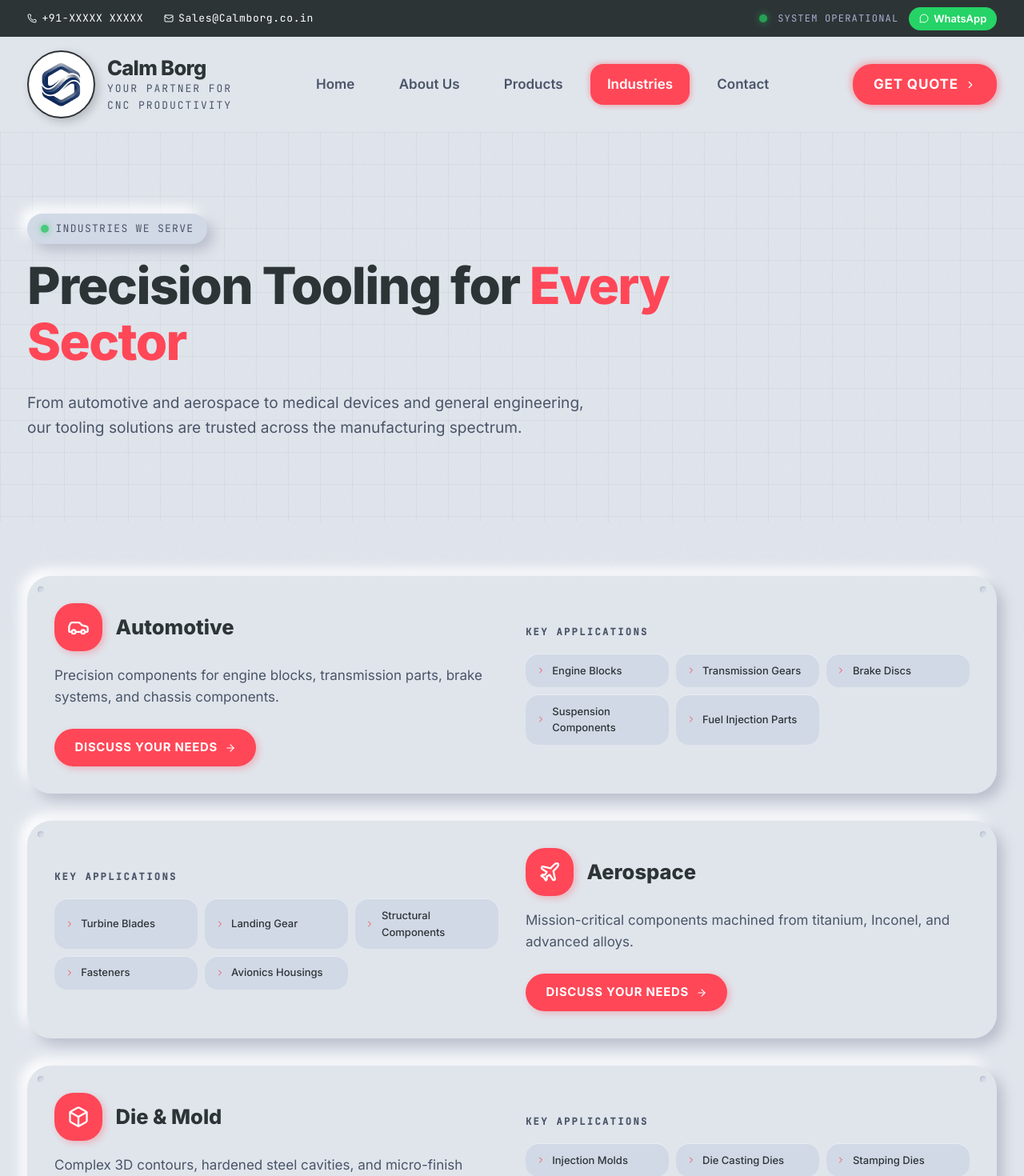
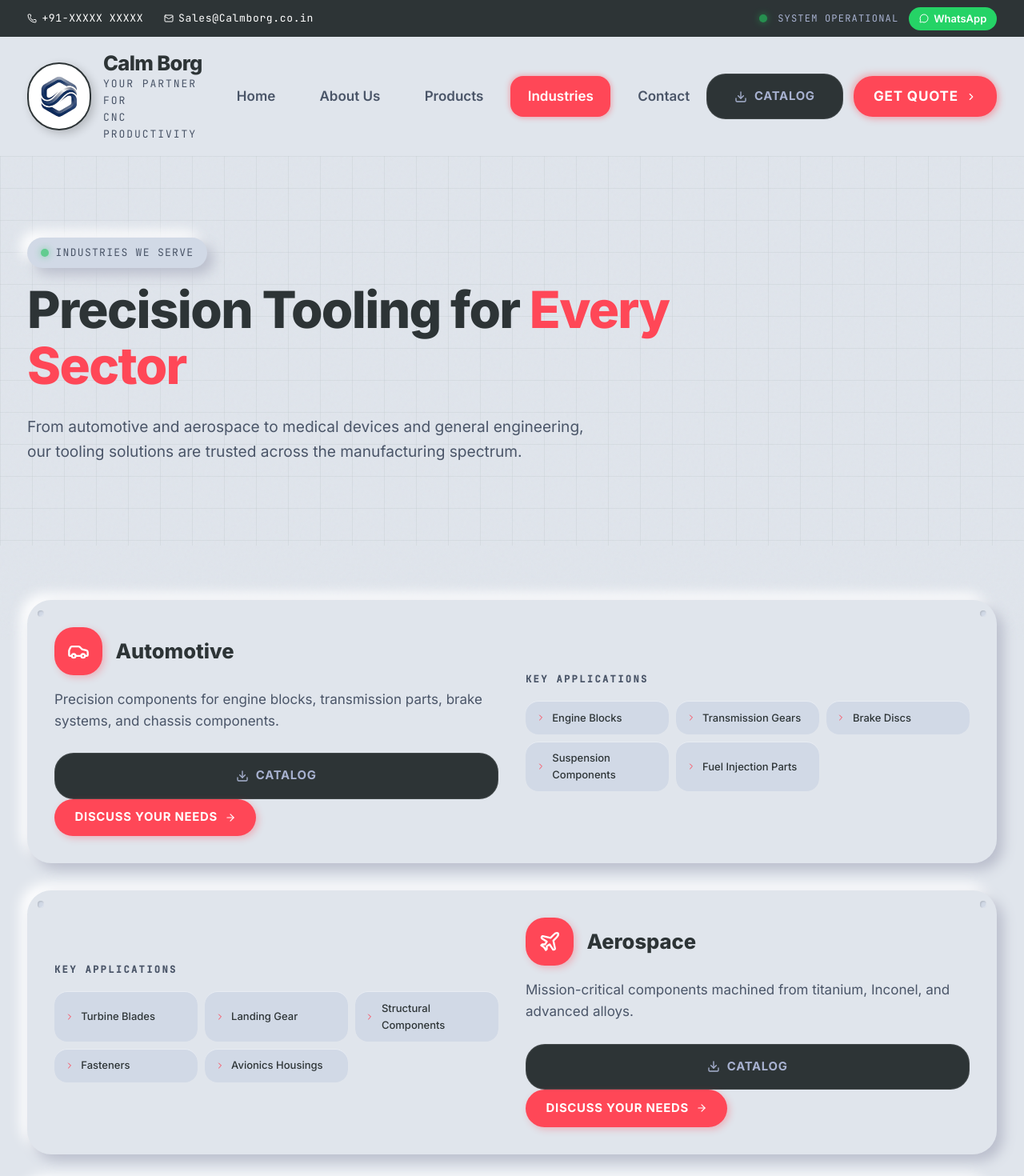
Before and after one commit to Kolavara/Calmborg, a Next.js app: page /industries in a window 1280 px wide. Shown: the top 1470 px of the page at 80% size. Built offline with nearby package versions, Linux system fonts and the light colour scheme.

Commit message:
Add catalog buttons everywhere and fix related products text size

```diff
--- a/src/app/about/page.tsx
+++ b/src/app/about/page.tsx
@@ -9,8 +9,7 @@ import {
   stats,
   industries,
 } from "@/lib/data";
-import {
-  ArrowRight,
+import { ArrowRight,
   CheckCircle,
   Target,
   Eye,
@@ -28,8 +27,7 @@ import {
   Zap,
   Cpu,
   Wrench,
-  Quote,
-} from "lucide-react";
+  Quote, Download } from "lucide-react";
 
 const iconMap: Record<string, React.ElementType> = {
   CheckCircle,
--- a/src/app/industries/page.tsx
+++ b/src/app/industries/page.tsx
@@ -2,8 +2,7 @@
 
 import Link from "next/link";
 import { industries, company } from "@/lib/data";
-import {
-  ArrowRight,
+import { ArrowRight,
   ChevronRight,
   Car,
   Plane,
@@ -15,8 +14,7 @@ import {
   Wrench,
   MessageCircle,
   Phone,
-  MapPin,
-} from "lucide-react";
+  MapPin, Download } from "lucide-react";
 
 const iconMap: Record<string, React.ElementType> = {
   Car,
@@ -91,7 +89,15 @@ export default function IndustriesPage() {
                         {ind.description}
                       </p>
 
-                      <Link
+                      <a
+                  href="/catalog.pdf"
+                  target="_blank"
+                  className="flex items-center justify-center gap-2 rounded-xl bg-[var(--dark-bg)] border border-white/10 px-8 py-4 text-sm font-bold uppercase tracking-wider text-[var(--dark-text-muted)] transition-all duration-150 hover:translate-y-[2px] hover:text-white hover:border-white/20"
+                >
+                  <Download size={16} />
+                  Catalog
+                </a>
+                <Link
                         href="/contact#rfq"
                         className="inline-flex items-center gap-2 rounded-xl bg-[var(--accent)] px-6 py-3 text-sm font-bold uppercase tracking-wider text-white shadow-[3px_3px_8px_rgba(255,71,87,0.3)] transition-all duration-150 hover:translate-y-[2px] hover:shadow-[inset_3px_3px_6px_rgba(0,0,0,0.2)]"
                       >
--- a/src/app/page.tsx
+++ b/src/app/page.tsx
@@ -10,8 +10,7 @@ import {
   productCategories,
   industries,
 } from "@/lib/data";
-import {
-  ArrowRight,
+import { ArrowRight,
   CheckCircle,
   Headphones,
   IndianRupee,
@@ -35,8 +34,7 @@ import {
   Award,
   Clock,
   Star,
-  CircleDot,
-} from "lucide-react";
+  CircleDot, Download } from "lucide-react";
 
 /* ─── Animated Counter ─── */
 function AnimatedStat({
@@ -204,6 +202,14 @@ export default function Home() {
                     className="transition-transform group-hover:translate-x-1"
                   />
                 </Link>
+                <a
+                  href="/catalog.pdf"
+                  target="_blank"
+                  className="flex items-center justify-center gap-2 rounded-xl bg-[var(--dark-bg)] border border-white/10 px-8 py-4 text-sm font-bold uppercase tracking-wider text-[var(--dark-text-muted)] transition-all duration-150 hover:translate-y-[2px] hover:text-white hover:border-white/20"
+                >
+                  <Download size={16} />
+                  Catalog
+                </a>
                 <Link
                   href="/contact#rfq"
                   className="flex items-center justify-center gap-2 rounded-xl bg-[var(--muted)] px-8 py-4 text-sm font-bold uppercase tracking-wider text-[var(--foreground)] shadow-[var(--shadow-card)] transition-all duration-150 hover:translate-y-[2px] hover:shadow-[var(--shadow-pressed)]"
@@ -578,7 +584,15 @@ export default function Home() {
                   information to receive expert tooling recommendations.
                 </p>
                 <div className="flex flex-col gap-3 sm:flex-row">
-                  <Link
+                  <a
+                  href="/catalog.pdf"
+                  target="_blank"
+                  className="flex items-center justify-center gap-2 rounded-xl bg-[var(--dark-bg)] border border-white/10 px-8 py-4 text-sm font-bold uppercase tracking-wider text-[var(--dark-text-muted)] transition-all duration-150 hover:translate-y-[2px] hover:text-white hover:border-white/20"
+                >
+                  <Download size={16} />
+                  Catalog
+                </a>
+                <Link
                     href="/contact#rfq"
                     className="flex items-center justify-center gap-2 rounded-xl bg-[var(--accent)] px-8 py-4 text-sm font-bold uppercase tracking-wider text-white shadow-[4px_4px_12px_rgba(255,71,87,0.35),-4px_-4px_12px_rgba(255,100,110,0.35)] transition-all duration-150 hover:translate-y-[2px] hover:shadow-[inset_4px_4px_8px_rgba(0,0,0,0.2)]"
                   >
--- a/src/app/products/[slug]/page.tsx
+++ b/src/app/products/[slug]/page.tsx
@@ -138,6 +138,14 @@ export default function ProductDetailPage({
 
               {/* Quick Actions */}
               <div className="flex flex-col gap-3 sm:flex-row flex-wrap">
+                <a
+                  href="/catalog.pdf"
+                  target="_blank"
+                  className="flex items-center justify-center gap-2 rounded-xl bg-[var(--dark-bg)] border border-white/10 px-8 py-4 text-sm font-bold uppercase tracking-wider text-[var(--dark-text-muted)] transition-all duration-150 hover:translate-y-[2px] hover:text-white hover:border-white/20"
+                >
+                  <Download size={16} />
+                  Catalog
+                </a>
                 <Link
                   href="/contact#rfq"
                   className="flex items-center justify-center gap-2 rounded-xl bg-[var(--accent)] px-6 py-3 text-sm font-bold uppercase tracking-wider text-white shadow-[3px_3px_8px_rgba(255,71,87,0.35)] transition-all hover:translate-y-[1px] hover:shadow-[inset_3px_3px_6px_rgba(0,0,0,0.2)]"
@@ -320,7 +328,7 @@ export default function ProductDetailPage({
                     {related.name}
                   </h3>
                   {related.shortDescription && (
-                    <p className="mt-1 text-[13px] text-[var(--text-muted)] line-clamp-2">
+                    <p className="mt-1 text-sm text-[var(--text-muted)] line-clamp-2">
                       {related.shortDescription}
                     </p>
                   )}
@@ -345,6 +353,14 @@ export default function ProductDetailPage({
                 Our team is ready to help you find the perfect tooling solution.
               </p>
               <div className="flex flex-col items-center gap-4 sm:flex-row sm:justify-center">
+                <a
+                  href="/catalog.pdf"
+                  target="_blank"
+                  className="flex items-center justify-center gap-2 rounded-xl bg-[var(--dark-bg)] border border-white/10 px-8 py-4 text-sm font-bold uppercase tracking-wider text-[var(--dark-text-muted)] transition-all duration-150 hover:translate-y-[2px] hover:text-white hover:border-white/20"
+                >
+                  <Download size={16} />
+                  Catalog
+                </a>
                 <Link
                   href="/contact#rfq"
                   className="flex items-center gap-2 rounded-xl bg-[var(--accent)] px-8 py-4 text-sm font-bold uppercase tracking-wider text-white shadow-[4px_4px_12px_rgba(255,71,87,0.35)] transition-all hover:translate-y-[2px]"
--- a/src/app/products/page.tsx
+++ b/src/app/products/page.tsx
@@ -174,7 +174,15 @@ export default function ProductsPage() {
                   information to receive expert tooling recommendations.
                 </p>
                 <div className="flex flex-col gap-3 sm:flex-row">
-                  <Link
+                  <a
+                  href="/catalog.pdf"
+                  target="_blank"
+                  className="flex items-center justify-center gap-2 rounded-xl bg-[var(--dark-bg)] border border-white/10 px-8 py-4 text-sm font-bold uppercase tracking-wider text-[var(--dark-text-muted)] transition-all duration-150 hover:translate-y-[2px] hover:text-white hover:border-white/20"
+                >
+                  <Download size={16} />
+                  Catalog
+                </a>
+                <Link
                     href="/contact#rfq"
                     className="flex items-center justify-center gap-2 rounded-xl bg-[var(--accent)] px-8 py-4 text-sm font-bold uppercase tracking-wider text-white shadow-[4px_4px_12px_rgba(255,71,87,0.35)] transition-all duration-150 hover:translate-y-[2px] hover:shadow-[inset_4px_4px_8px_rgba(0,0,0,0.2)]"
                   >
--- a/src/components/Header.tsx
+++ b/src/components/Header.tsx
@@ -4,14 +4,12 @@ import { useState, useEffect } from "react";
 import Link from "next/link";
 import { usePathname } from "next/navigation";
 import { navLinks, company } from "@/lib/data";
-import {
-  Menu,
+import { Menu,
   X,
   Phone,
   Mail,
   MessageCircle,
-  ChevronRight,
-} from "lucide-react";
+  ChevronRight, Download } from "lucide-react";
 
 export default function Header() {
   const [isOpen, setIsOpen] = useState(false);
@@ -115,7 +113,15 @@ export default function Header() {
 
           {/* CTA + Mobile Menu Button */}
           <div className="flex items-center gap-3">
-            <Link
+            <a
+                  href="/catalog.pdf"
+                  target="_blank"
+                  className="flex items-center justify-center gap-2 rounded-xl bg-[var(--dark-bg)] border border-white/10 px-8 py-4 text-sm font-bold uppercase tracking-wider text-[var(--dark-text-muted)] transition-all duration-150 hover:translate-y-[2px] hover:text-white hover:border-white/20"
+                >
+                  <Download size={16} />
+                  Catalog
+                </a>
+                <Link
               href="/contact#rfq"
               className="hidden items-center gap-2 whitespace-nowrap rounded-xl bg-[var(--accent)] px-6 py-3 text-base font-bold uppercase tracking-wider text-white shadow-[3px_3px_8px_rgba(255,71,87,0.35),-3px_-3px_8px_rgba(255,100,110,0.35)] transition-all duration-150 hover:translate-y-[1px] hover:shadow-[inset_3px_3px_6px_rgba(0,0,0,0.2)] sm:flex"
             >
```
